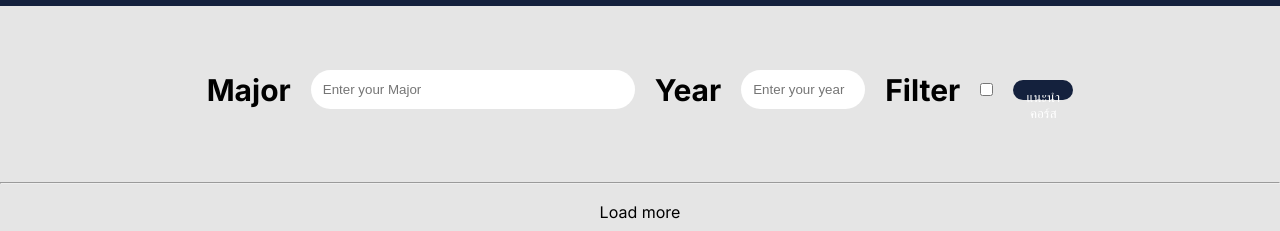
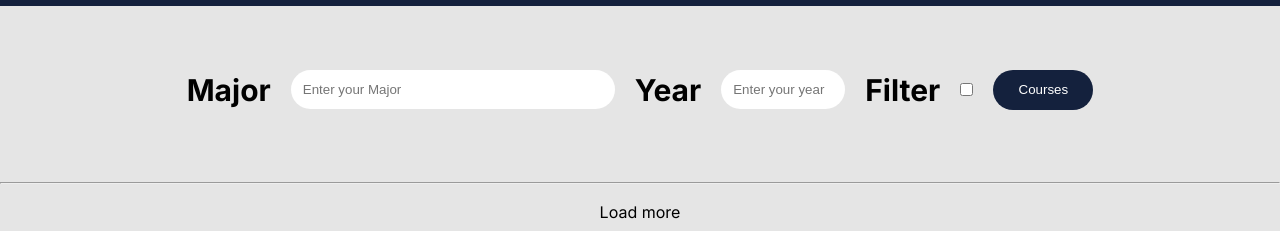
Before and after one commit to KuraYami3211/10-Day-Project-thinc, a plain HTML site: page frontend/Content_Selection.html in a window 1280 px wide. Shown: the part 190-421 px from the top of the page. Drawn offline with Linux system fonts and the light colour scheme.

```diff
--- a/frontend/Content_Selection.html
+++ b/frontend/Content_Selection.html
@@ -64,7 +64,7 @@
           </div>
           <p class="text_selection">Filter</p>
           <input type="checkbox" name="Filter" id="filter">
-          <button onclick="recommendedCourses()">แนะนำคอร์ส</button>
+          <button onclick="recommendedCourses()">Courses</button>
           <script src="MajorandYearScripts.js"></script>
       </section>
       <div id="course-container">
--- a/frontend/style_content_selection.css
+++ b/frontend/style_content_selection.css
@@ -208,14 +208,14 @@
 }
 
 .selection button {
-    padding: 10px;
+    padding: 12px;
     background-color: #14213D;
     color: #FFFFFF;
     border: none;
     border-radius: 30px;
     cursor: pointer;
-    width: 60px;
-    height: 20px;
+    width: 100px;
+    height: 40px;
     margin: 10px;
 }
 
```
